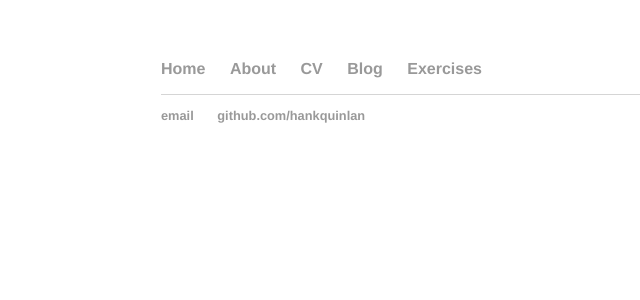
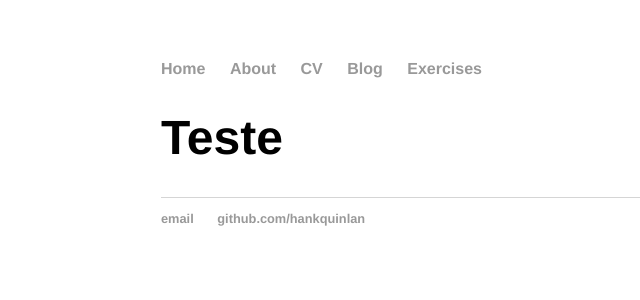
Before and after one commit to mcpo19/mcpo19_backup, a Jekyll site: the page built from teste/index.html, in a window 1280 px wide. Shown: the top 300 px of the page, without its empty margins (31-671 px from the left). Built offline with Jekyll 4.4.1, drawn with Linux system fonts in a browser that asks for light colours.

Commit message:
Update index.html

```diff
--- a/teste/index.html
+++ b/teste/index.html
@@ -1,3 +1,4 @@
 ---
 layout: default
 ---
+<h1>Teste</h1>
```
